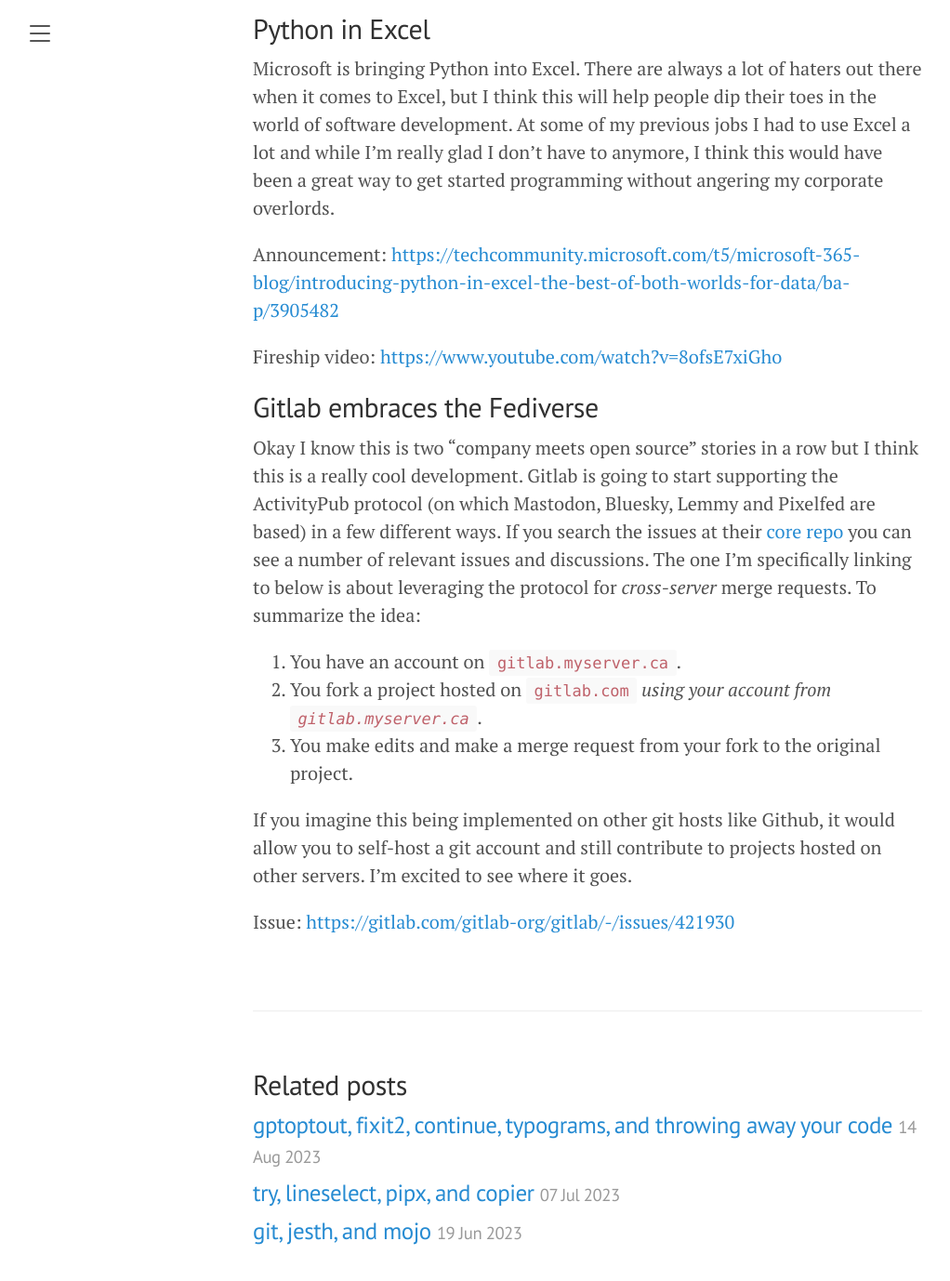
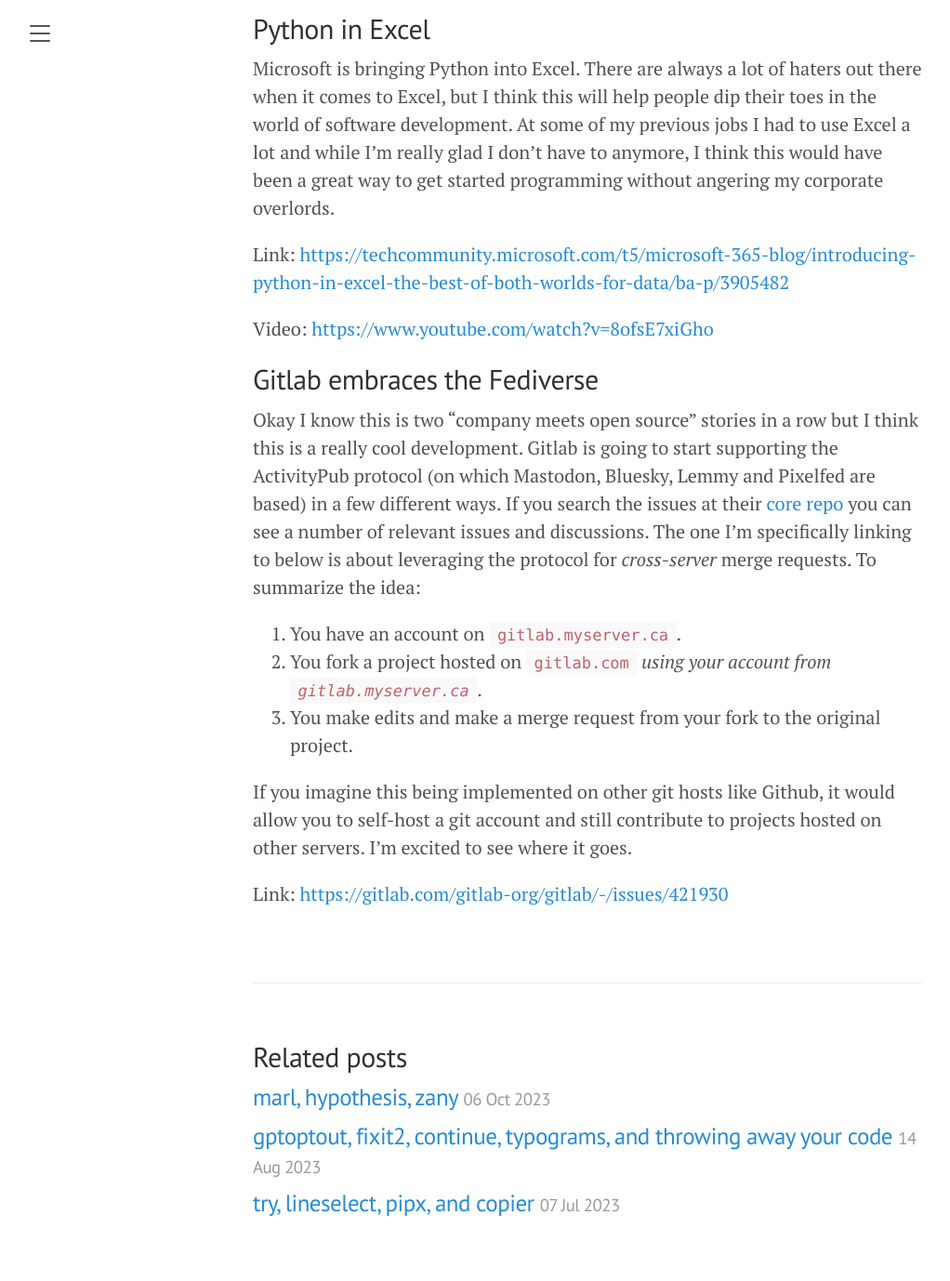
Before and after one commit to nsbruce/dorktips, a Jekyll site: the page built from _posts/2023-08-25-walk-python-excel-gitlab-fediverse.md, in a window 1280 px wide and 1400 px high, scrolled down 838 px. Shown: the top 1378 px of the window at 93% size, without its empty margins (8-1030 px from the left). Built offline with Jekyll 4.4.1, drawn with Linux system fonts in a browser that asks for light colours.

Commit message:
Adds october post and a template

```diff
--- a/_posts/2023-08-25-walk-python-excel-gitlab-fediverse.md
+++ b/_posts/2023-08-25-walk-python-excel-gitlab-fediverse.md
@@ -20,9 +20,9 @@ Repo: <https://github.com/antonmedv/walk>
 
 Microsoft is bringing Python into Excel. There are always a lot of haters out there when it comes to Excel, but I think this will help people dip their toes in the world of software development. At some of my previous jobs I had to use Excel a lot and while I'm really glad I don't have to anymore, I think this would have been a great way to get started programming without angering my corporate overlords.
 
-Announcement: <https://techcommunity.microsoft.com/t5/microsoft-365-blog/introducing-python-in-excel-the-best-of-both-worlds-for-data/ba-p/3905482>
+Link: <https://techcommunity.microsoft.com/t5/microsoft-365-blog/introducing-python-in-excel-the-best-of-both-worlds-for-data/ba-p/3905482>
 
-Fireship video: <https://www.youtube.com/watch?v=8ofsE7xiGho>
+Video: <https://www.youtube.com/watch?v=8ofsE7xiGho>
 
 ## Gitlab embraces the Fediverse
 
@@ -34,4 +34,4 @@ Okay I know this is two "company meets open source" stories in a row but I think
 
 If you imagine this being implemented on other git hosts like Github, it would allow you to self-host a git account and still contribute to projects hosted on other servers. I'm excited to see where it goes.
 
-Issue: <https://gitlab.com/gitlab-org/gitlab/-/issues/421930>
+Link: <https://gitlab.com/gitlab-org/gitlab/-/issues/421930>
```
Also changed, not shown: _drafts/template.md (added, +14 -0 lines), _posts/2023-08-14-gptoptout-fixit2-continue-typograms-throw-away-code.md (+1 -1 lines), _posts/2023-10-06-marl-hypothesis-zany.md (renamed from _drafts/marl.md, +14 -2 lines).
